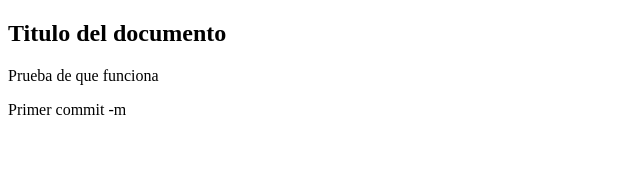
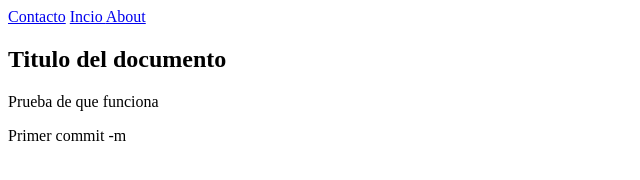
Before and after one commit to uguez/prueba-repositorio, a plain HTML site: page index.html in a window 1280 px wide. Shown: the whole page, without its empty margins (0-640 px from the left). Drawn offline with Linux system fonts and the light colour scheme.

Commit message:
Se agrega la etiqueta NAV en index

```diff
--- a/index.html
+++ b/index.html
@@ -5,6 +5,14 @@
     <title>Title</title>
 </head>
 <body>
+
+<header>
+    <nav>
+        <a href="#">Contacto</a>
+        <a href="#">Incio </a>
+        <a href="#">About</a>
+    </nav>
+</header>
 <h2>Titulo del documento</h2>
 <p>Prueba de que funciona</p>
 <p>Primer commit -m</p>
```
